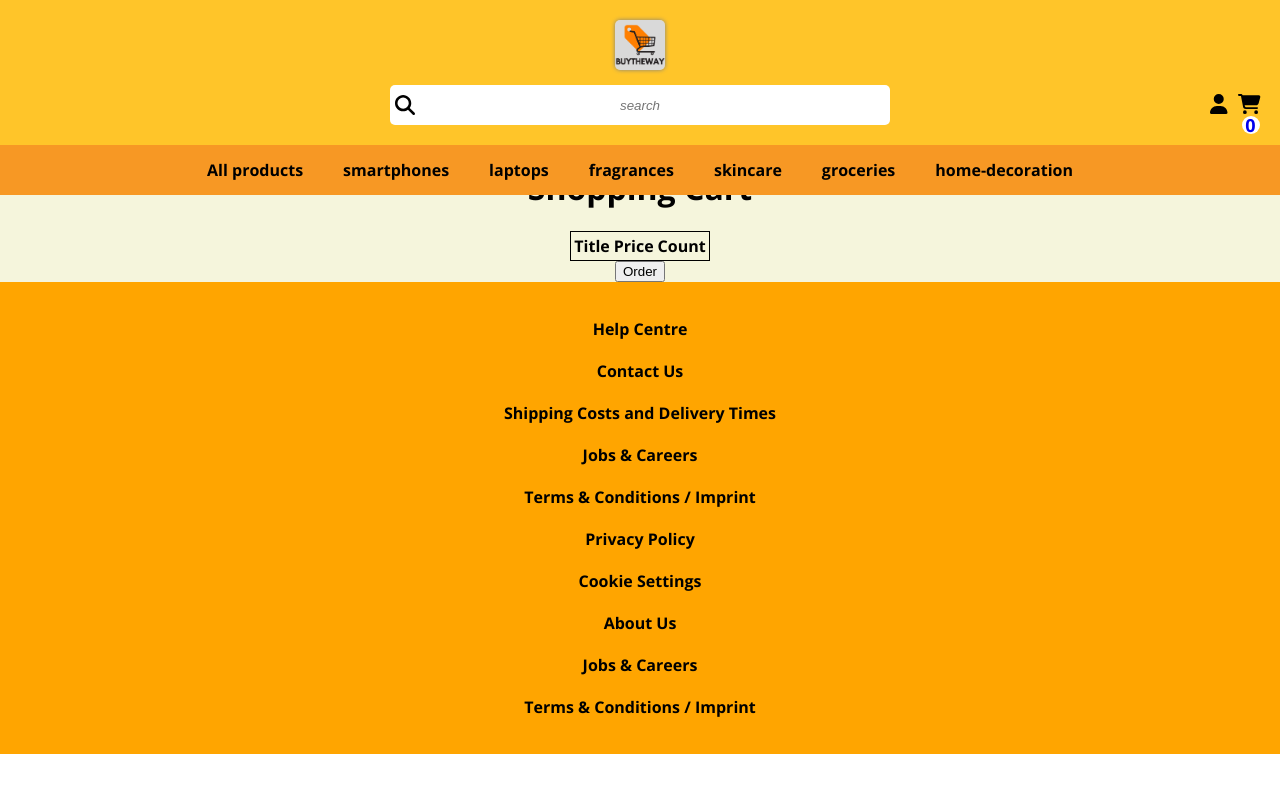
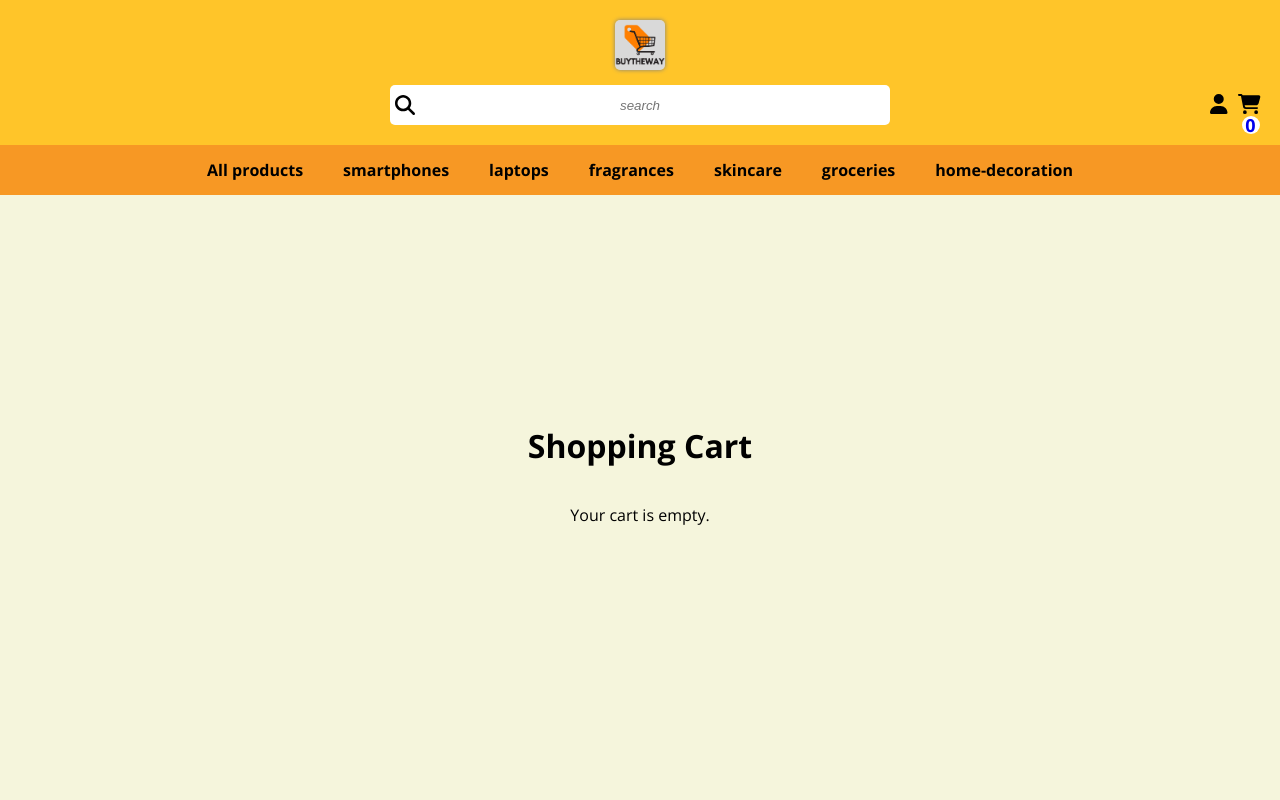
Before and after one commit to barisbalcimusic/e-commerce-app, a React (Vite) app: page /cart in a window 1280 px wide. Shown: the top 800 px of the page. Built offline with nearby package versions, Linux system fonts and the light colour scheme; data requests are answered from the project's data file.

Commit message:
shopping cart gestyled

```diff
--- a/src/App.scss
+++ b/src/App.scss
@@ -7,6 +7,7 @@
 @import "./styles/Home";
 @import "./styles/ProductDetail";
 @import "./styles/Credentials";
+@import "./styles/ShoppingCart";
 
 *::placeholder {
   font-style: italic;
--- a/src/pages/ShoppingCart.jsx
+++ b/src/pages/ShoppingCart.jsx
@@ -1,18 +1,14 @@
-import styled from "styled-components";
 import ProductInCart from "../components/product/ProductInCart";
 import { useCartContext } from "../contexts/CartContext";
-
-const TABLE = styled.table`
-  border: solid black 1px;
-`;
 
 const ShoppingCart = () => {
   const { cart } = useCartContext();
 
   return (
-    <>
+    <div className="shopping-cart">
       <h1>Shopping Cart</h1>
-      <TABLE className="shopping-cart">
+      {cart.length > 1 ? (
+        <table className="shopping-cart-table">
           <thead>
             <tr>
               <th>Title</th>
@@ -25,9 +21,12 @@ const ShoppingCart = () => {
               <ProductInCart key={product.id} product={product} />
             ))}
           </tbody>
-      </TABLE>
-      <button>Order</button>
-    </>
+        </table>
+      ) : (
+        <p>Your cart is empty.</p>
+      )}
+      {cart.length > 0 && <button>Order</button>}
+    </div>
   );
 };
 
--- /dev/null
+++ b/src/styles/ShoppingCart.scss
@@ -0,0 +1,11 @@
+.shopping-cart {
+  @include flex-col-centered;
+  width: 100%;
+  height: calc(100vh - 145px);
+  .shopping-cart-table {
+    border: solid 1px black;
+    width: 100%;
+    max-width: 500px;
+    height: 500px;
+  }
+}
```
Lines whose indentation alone changed are shown as unchanged.
